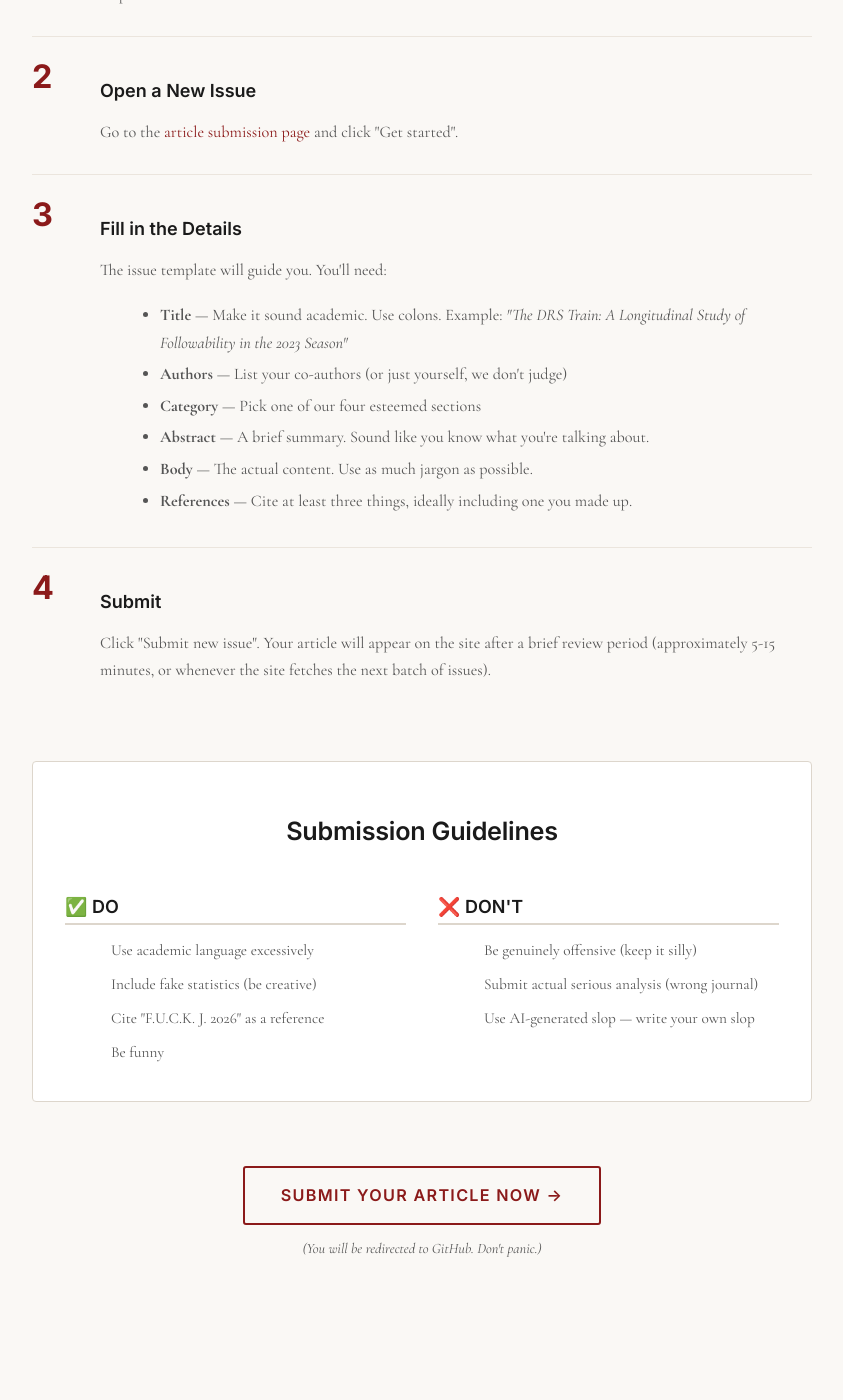
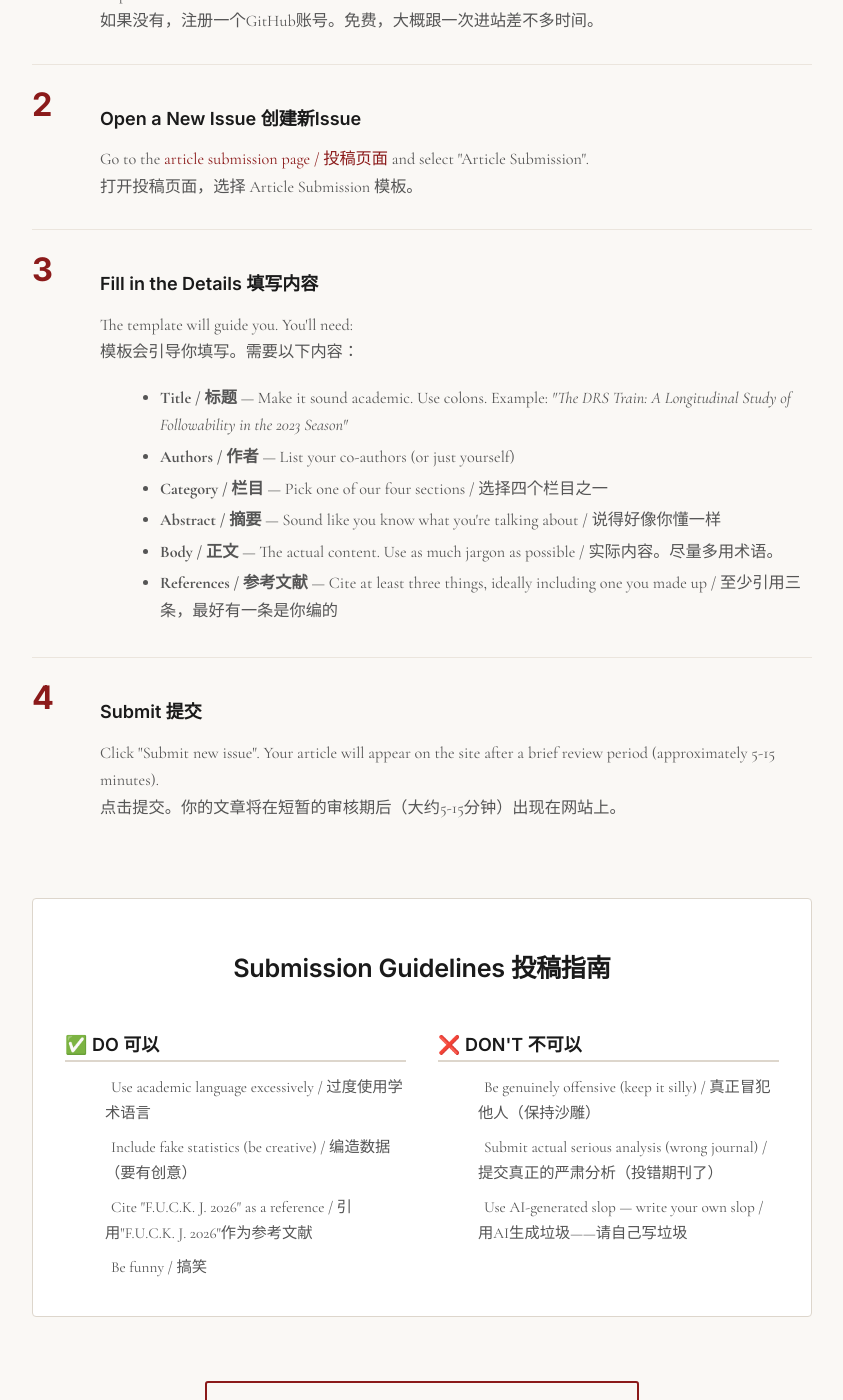
Before and after one commit to ashley0-926/fuck-journal, a Jekyll site: the page built from submit.md, in a window 1280 px wide and 1400 px high, scrolled down 756 px. Shown: the whole window, without its empty margins (218-1061 px from the left). Built offline with Jekyll 4.4.1, drawn with Linux system fonts in a browser that asks for light colours; some of the changed text lies outside the part shown.

Commit message:
Bilingual update 中英双语

```diff
--- a/submit.md
+++ b/submit.md
@@ -1,44 +1,44 @@
 ---
 layout: default
-title: Submit Article
+title: Submit Article 投稿
 ---
 
 <div class="page-content submit-page">
-  <h1>Submit an Article</h1>
+  <h1>Submit an Article 投稿</h1>
 
   <div class="submit-intro">
-    <p>We eagerly await your groundbreaking research. To submit an article, follow the simple procedure below. We accept submissions in any format that can be rendered as Markdown.</p>
+    <p>We eagerly await your groundbreaking research. To submit an article, follow the steps below.<br>我们热切期待您的突破性研究。按照以下步骤投稿。</p>
   </div>
 
   <div class="submit-steps">
     <div class="step">
       <div class="step-number">1</div>
       <div class="step-content">
-        <h3>Create a GitHub Account</h3>
-        <p>If you don't already have one, <a href="https://github.com/join" target="_blank">sign up for GitHub</a>. It's free and takes approximately the same time as a single pit stop.</p>
+        <h3>Create a GitHub Account 注册GitHub账号</h3>
+        <p>If you don't already have one, <a href="https://github.com/join" target="_blank">sign up for GitHub</a>. It's free and takes approximately the same time as a single pit stop.<br>如果没有，注册一个GitHub账号。免费，大概跟一次进站差不多时间。</p>
       </div>
     </div>
 
     <div class="step">
       <div class="step-number">2</div>
       <div class="step-content">
-        <h3>Open a New Issue</h3>
-        <p>Go to the <a href="https://github.com/ashley0-926/fuck-journal/issues/new?template=article-submission.yml" target="_blank" id="submit-link">article submission page</a> and click "Get started".</p>
+        <h3>Open a New Issue 创建新Issue</h3>
+        <p>Go to the <a href="https://github.com/ashley0-926/fuck-journal/issues/new/choose" target="_blank" id="submit-link">article submission page / 投稿页面</a> and select "Article Submission".<br>打开投稿页面，选择 Article Submission 模板。</p>
       </div>
     </div>
 
     <div class="step">
       <div class="step-number">3</div>
       <div class="step-content">
-        <h3>Fill in the Details</h3>
-        <p>The issue template will guide you. You'll need:</p>
+        <h3>Fill in the Details 填写内容</h3>
+        <p>The template will guide you. You'll need:<br>模板会引导你填写。需要以下内容：</p>
         <ul>
-          <li><strong>Title</strong> — Make it sound academic. Use colons. Example: <em>"The DRS Train: A Longitudinal Study of Followability in the 2023 Season"</em></li>
-          <li><strong>Authors</strong> — List your co-authors (or just yourself, we don't judge)</li>
-          <li><strong>Category</strong> — Pick one of our four esteemed sections</li>
-          <li><strong>Abstract</strong> — A brief summary. Sound like you know what you're talking about.</li>
-          <li><strong>Body</strong> — The actual content. Use as much jargon as possible.</li>
-          <li><strong>References</strong> — Cite at least three things, ideally including one you made up.</li>
+          <li><strong>Title / 标题</strong> — Make it sound academic. Use colons. Example: <em>"The DRS Train: A Longitudinal Study of Followability in the 2023 Season"</em></li>
+          <li><strong>Authors / 作者</strong> — List your co-authors (or just yourself)</li>
+          <li><strong>Category / 栏目</strong> — Pick one of our four sections / 选择四个栏目之一</li>
+          <li><strong>Abstract / 摘要</strong> — Sound like you know what you're talking about / 说得好像你懂一样</li>
+          <li><strong>Body / 正文</strong> — The actual content. Use as much jargon as possible / 实际内容。尽量多用术语。</li>
+          <li><strong>References / 参考文献</strong> — Cite at least three things, ideally including one you made up / 至少引用三条，最好有一条是你编的</li>
         </ul>
       </div>
     </div>
@@ -46,39 +46,39 @@ title: Submit Article
     <div class="step">
       <div class="step-number">4</div>
       <div class="step-content">
-        <h3>Submit</h3>
-        <p>Click "Submit new issue". Your article will appear on the site after a brief review period (approximately 5-15 minutes, or whenever the site fetches the next batch of issues).</p>
+        <h3>Submit 提交</h3>
+        <p>Click "Submit new issue". Your article will appear on the site after a brief review period (approximately 5-15 minutes).<br>点击提交。你的文章将在短暂的审核期后（大约5-15分钟）出现在网站上。</p>
       </div>
     </div>
   </div>
 
   <div class="submit-guidelines">
-    <h2>Submission Guidelines</h2>
+    <h2>Submission Guidelines 投稿指南</h2>
     <div class="guidelines-grid">
       <div class="guideline">
-        <h4>✅ DO</h4>
+        <h4>✅ DO 可以</h4>
         <ul>
-          <li>Use academic language excessively</li>
-          <li>Include fake statistics (be creative)</li>
-          <li>Cite "F.U.C.K. J. 2026" as a reference</li>
-          <li>Be funny</li>
+          <li>Use academic language excessively / 过度使用学术语言</li>
+          <li>Include fake statistics (be creative) / 编造数据（要有创意）</li>
+          <li>Cite "F.U.C.K. J. 2026" as a reference / 引用"F.U.C.K. J. 2026"作为参考文献</li>
+          <li>Be funny / 搞笑</li>
         </ul>
       </div>
       <div class="guideline">
-        <h4>❌ DON'T</h4>
+        <h4>❌ DON'T 不可以</h4>
         <ul>
-          <li>Be genuinely offensive (keep it silly)</li>
-          <li>Submit actual serious analysis (wrong journal)</li>
-          <li>Use AI-generated slop — write your own slop</li>
+          <li>Be genuinely offensive (keep it silly) / 真正冒犯他人（保持沙雕）</li>
+          <li>Submit actual serious analysis (wrong journal) / 提交真正的严肃分析（投错期刊了）</li>
+          <li>Use AI-generated slop — write your own slop / 用AI生成垃圾——请自己写垃圾</li>
         </ul>
       </div>
     </div>
   </div>
 
   <div class="submit-cta">
-    <a href="https://github.com/ashley0-926/fuck-journal/issues/new?template=article-submission.yml" target="_blank" class="btn btn-large" id="submit-cta-btn">
-      Submit Your Article Now →
+    <a href="https://github.com/ashley0-926/fuck-journal/issues/new/choose" target="_blank" class="btn btn-large" id="submit-cta-btn">
+      Submit Your Article Now 立即投稿 →
     </a>
-    <p class="submit-note">(You will be redirected to GitHub. Don't panic.)</p>
+    <p class="submit-note">(You will be redirected to GitHub. Don't panic. / 你会被重定向到GitHub，别慌。)</p>
   </div>
 </div>
```
